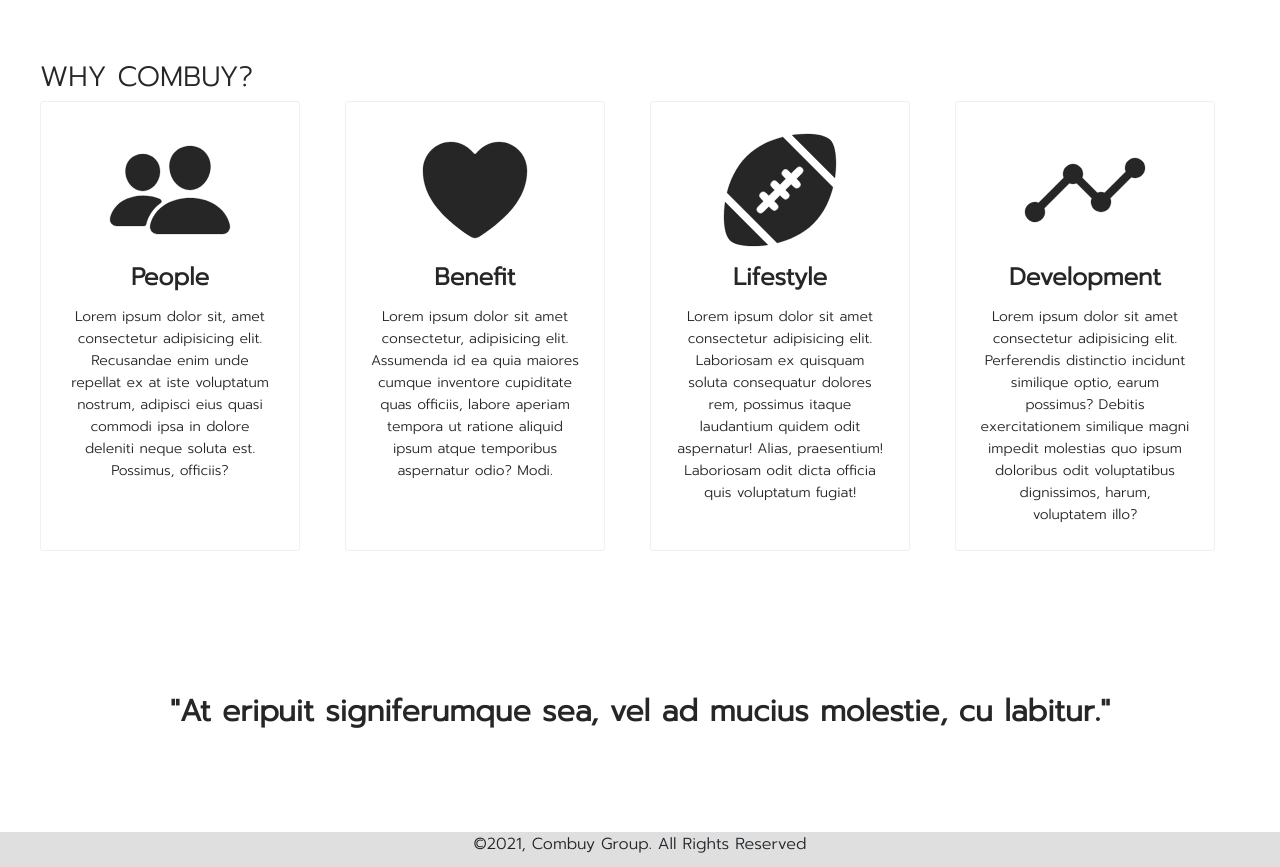
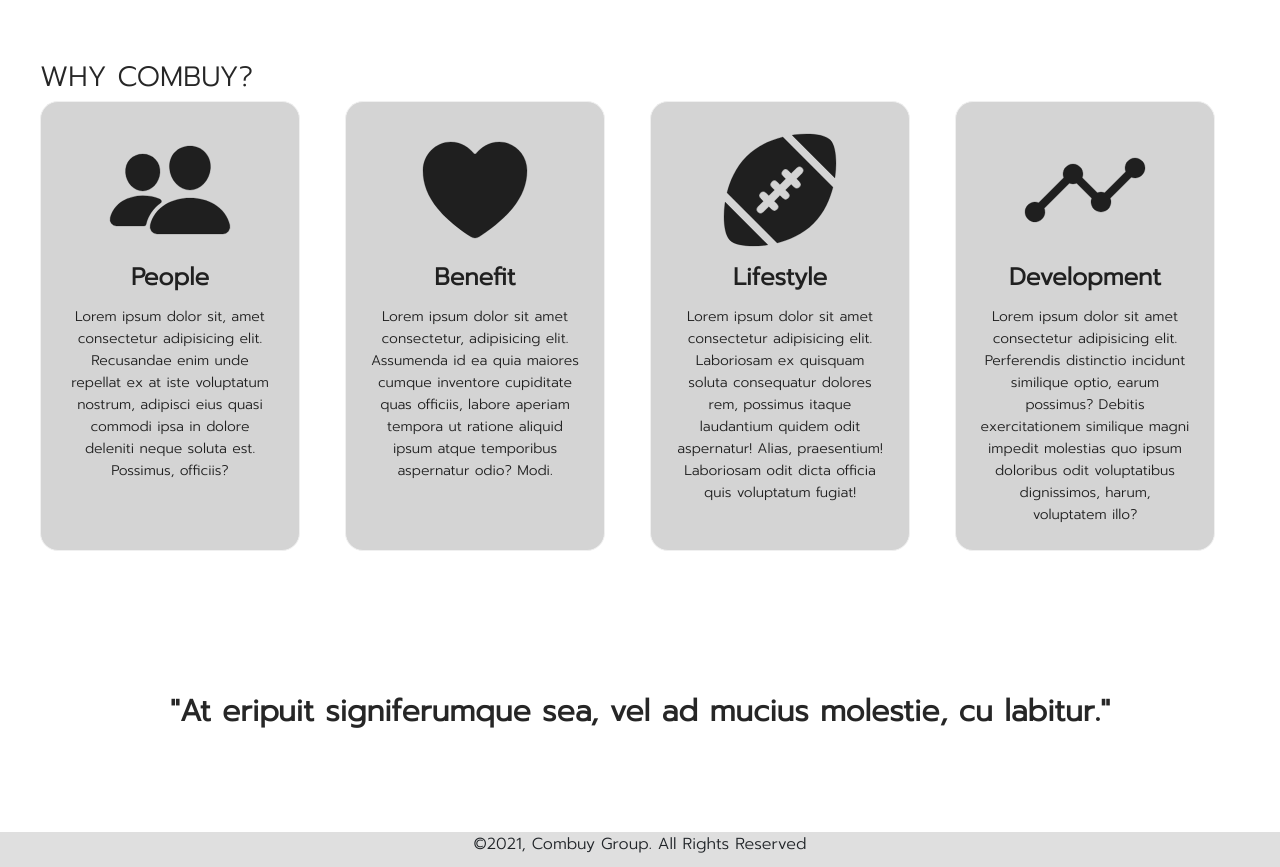
Before and after one commit to Nitiwat0711/react-career, a React app: page / in a window 1280 px wide. Shown: the part 936-1803 px from the top of the page. Built offline with nearby package versions, Linux system fonts and the light colour scheme; a web font is replaced by a local one.

Commit message:
improve style

```diff
--- a/src/App.css
+++ b/src/App.css
@@ -3,6 +3,7 @@
 
 .App {
   font-family: "Prompt", sans-serif;
+  font-size: 16px;
 }
 
 .ant-form-item-label > label {
@@ -15,7 +16,7 @@
 .ant-pagination-item-active {
   border-radius: 20px;
 }
-*/ .ant-btn-primary {
+.ant-btn-primary {
   min-width: 120px;
   font-weight: bold;
 }
--- a/src/components/Home.jsx
+++ b/src/components/Home.jsx
@@ -154,7 +154,7 @@ class Home extends Component {
           <Row className="LifeDetail">
             <Col lg={6} md={12} xs={24}>
               <Card
-                className="DetailCard"
+                id="DetailCard"
                 style={{ width: 260, height: 450 }}
                 hoverable
               >
@@ -183,7 +183,7 @@ class Home extends Component {
             </Col>
             <Col lg={6} md={12} xs={24}>
               <Card
-                className="DetailCard"
+                id="DetailCard"
                 style={{ width: 260, height: 450 }}
                 hoverable
               >
@@ -199,7 +199,7 @@ class Home extends Component {
             </Col>
             <Col lg={6} md={12} xs={24}>
               <Card
-                className="DetailCard"
+                id="DetailCard"
                 style={{ width: 260, height: 450 }}
                 hoverable
               >
@@ -219,7 +219,7 @@ class Home extends Component {
             </Col>
             <Col lg={6} md={12} xs={24}>
               <Card
-                className="DetailCard"
+                id="DetailCard"
                 style={{ width: 260, height: 450 }}
                 hoverable
               >
--- a/src/styles/home.css
+++ b/src/styles/home.css
@@ -30,7 +30,7 @@ Col {
   /* font-size: 18rem; */
 }
 
-.DetailCard {
+#DetailCard {
   background-color: #d4d4d4;
   border-radius: 18px;
 }
```
